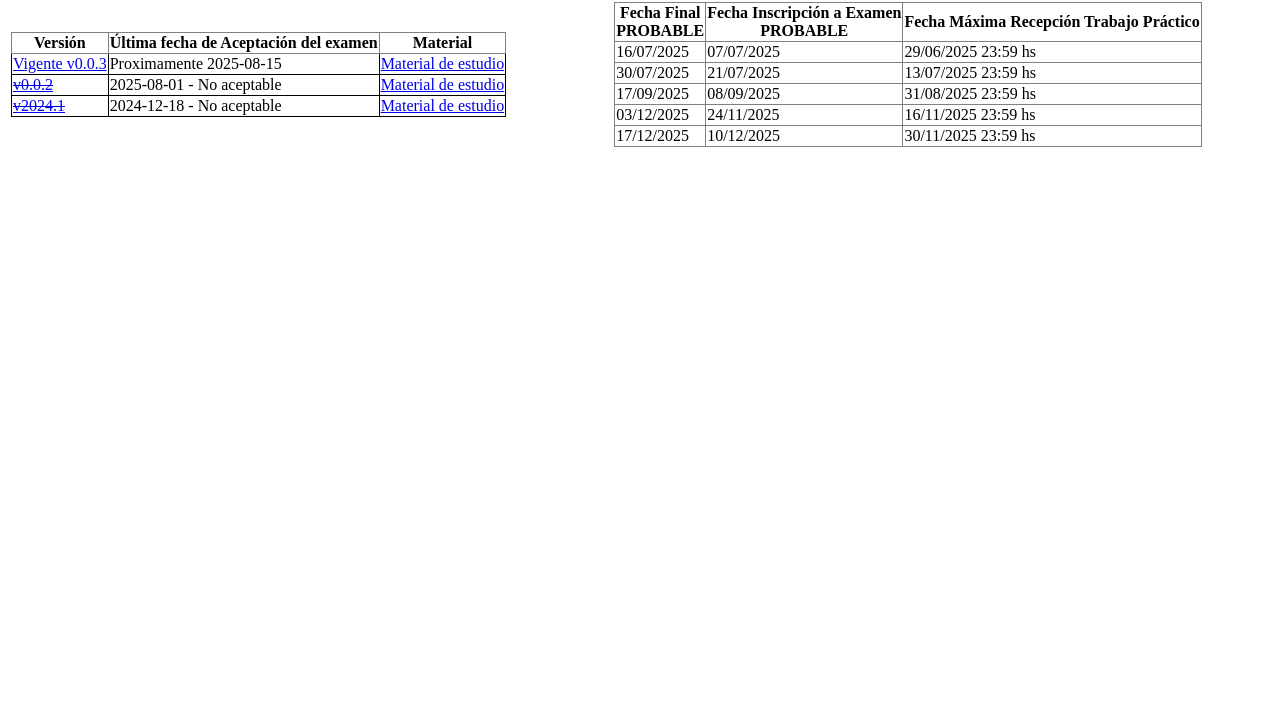
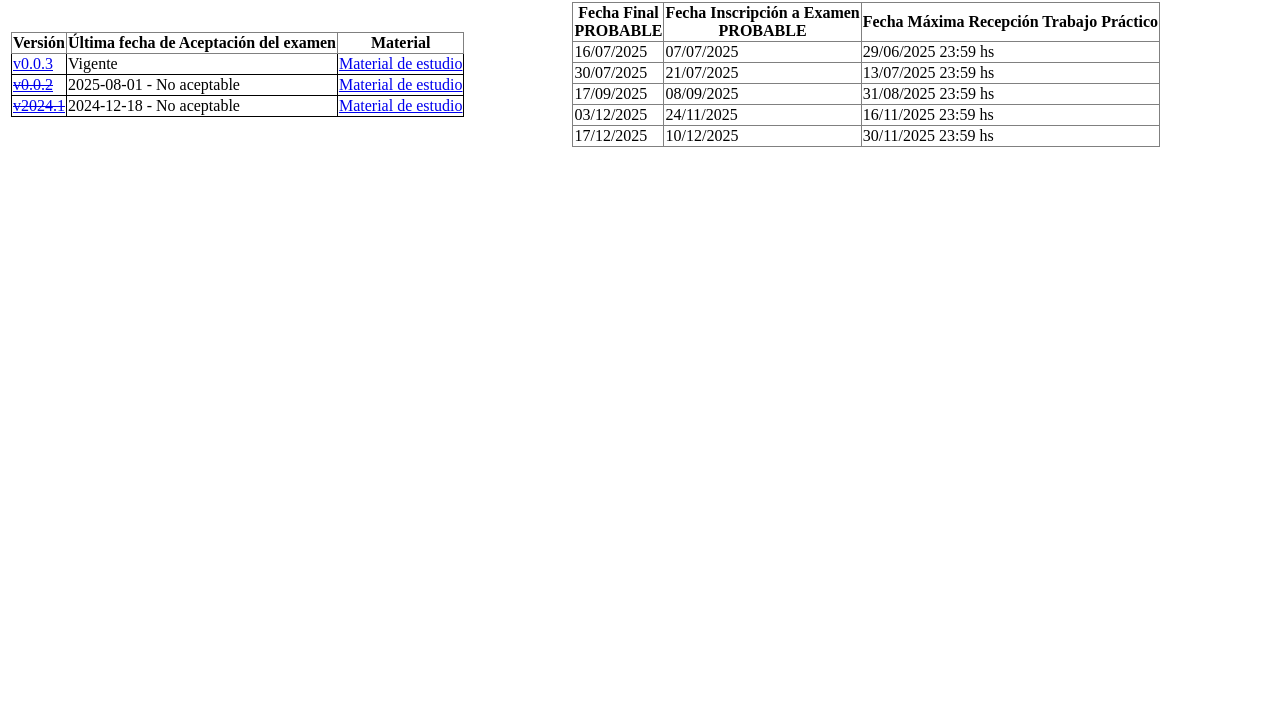
Before and after one commit to SA1182/ugr_sai_182_final_exams, a plain HTML site: page index.html in a window 1280 px wide. Shown: the part 85-800 px from the top of the page. Drawn offline with Linux system fonts and the light colour scheme.

Commit message:
Update index.html

```diff
--- a/index.html
+++ b/index.html
@@ -31,10 +31,10 @@
                         <tbody style="border: 1px #000;">
                             <tr>
                                 <td>
-                                    <a href='https://colab.research.google.com/drive/1RZ0Tc-lAiqfRCJ5dqBfcro16pPLRc8Z' target='_blanck'>Vigente v0.0.3</a>
+                                    <a href='https://colab.research.google.com/drive/1EgO9fRSbBg9EJMOvOIjoCofTMQ83er5D' target='_blanck'>v0.0.3</a>
                                 </td>
                                 <td>
-                                    Proximamente 2025-08-15
+                                    Vigente
                                 </td>
                                 <td>
                                     <a href='https://docs.google.com/document/d/1XRpUtuCvHS5U1wYYAiGjQ03ASAnsvkU8DxiFzm2YaBc' target='_blanck'>Material de estudio</a>
```
